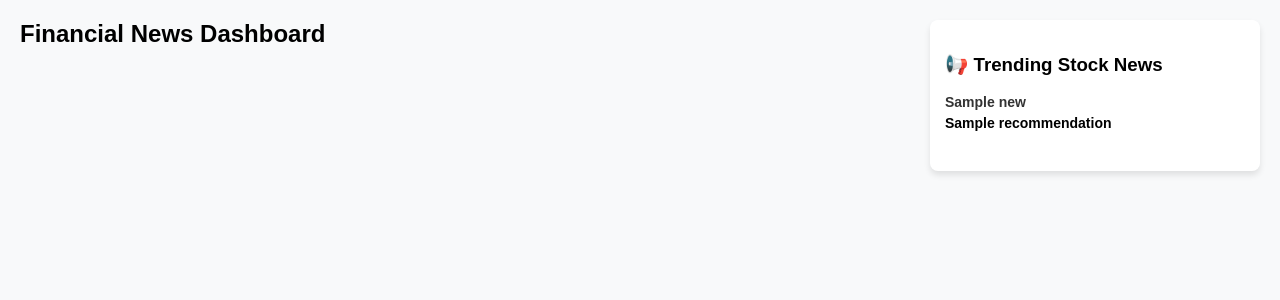
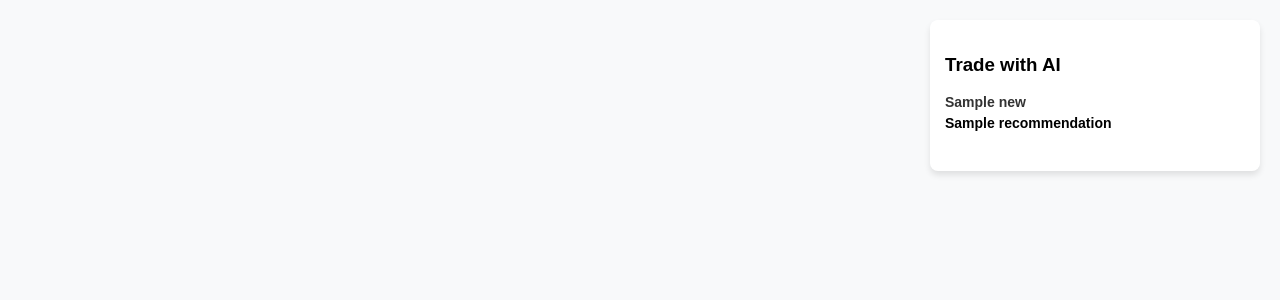
Before and after one commit to bhuradiaarchit/valuefy, a Python web app: template news_analyzer/templates/index.html in a window 1280 px wide. Shown: the top 300 px of the page. Run offline with Jinja, Linux system fonts and the light colour scheme; the template is opened without the code that fills it: most values are stand-ins (such as "Sample title", 1, 10 or a date in 2020).

Commit message:
Fixed news_analyzer

```diff
--- a/news_analyzer/templates/index.html
+++ b/news_analyzer/templates/index.html
@@ -46,10 +46,10 @@
 </head>
 <body>
 
-    <h2>Financial News Dashboard</h2>
+
 
     <div class="news-box">
-        <h3>📢 Trending Stock News</h3>
+        <h3>Trade with AI</h3>
         {% for news in news_data %}
         <div class="news-item">
             <div class="title">{{ news.title }}</div>
```
